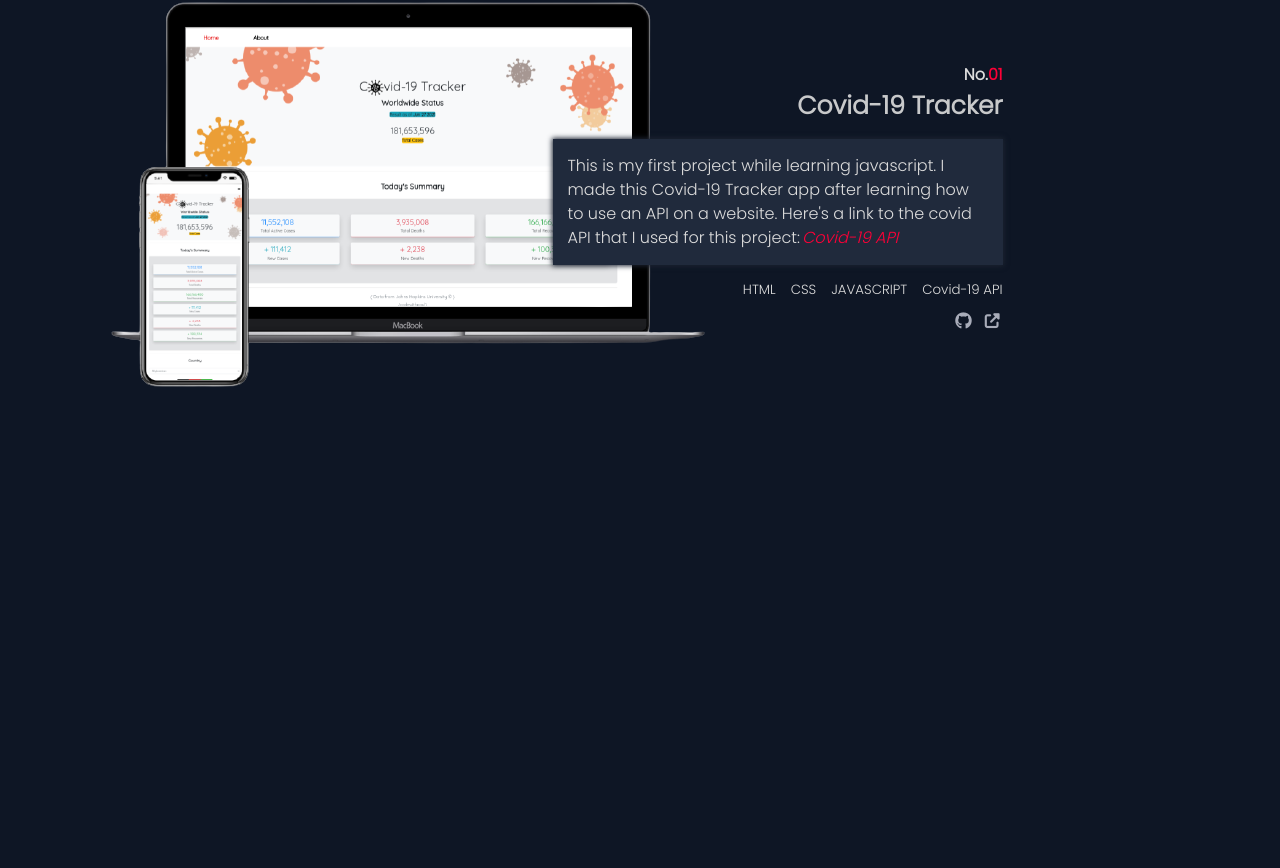
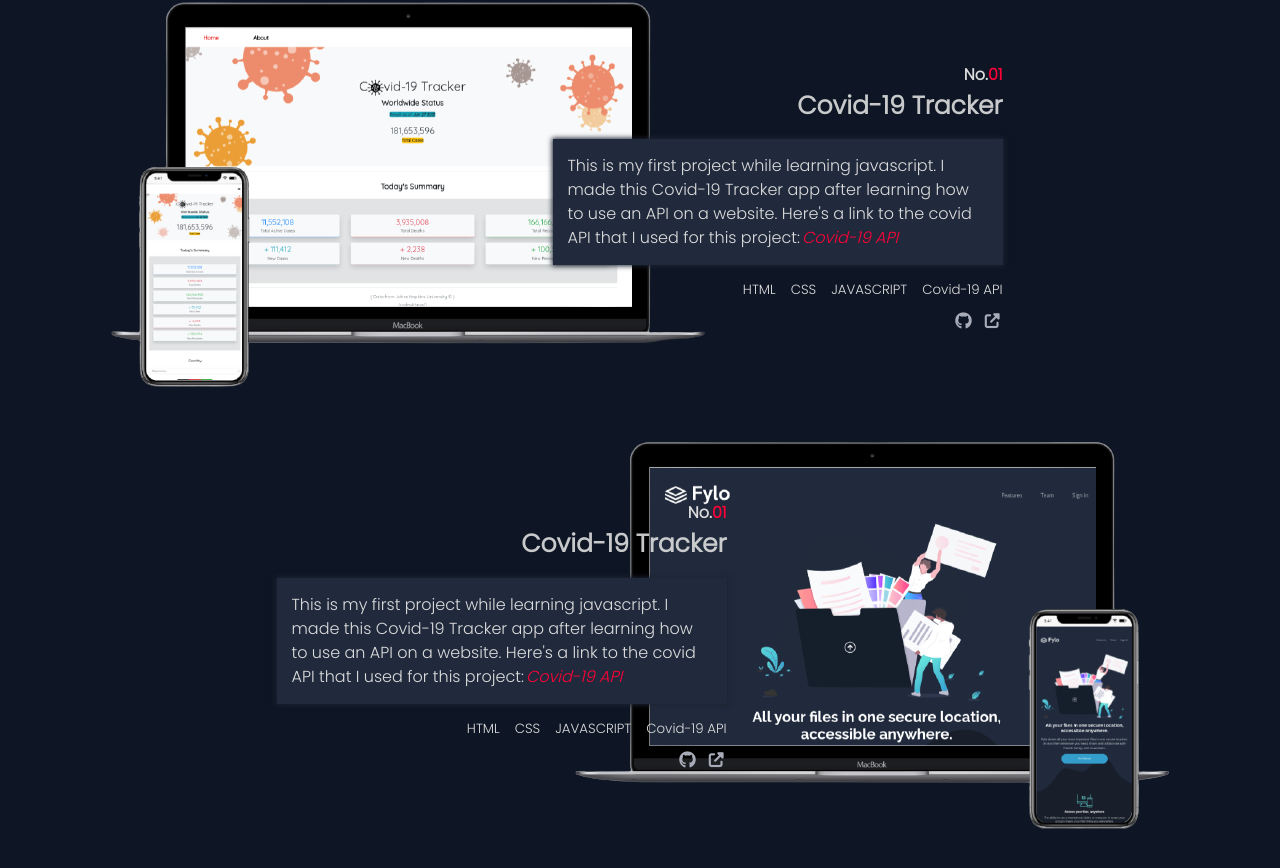
Before and after one commit to PaulPintang/Portfolio, a React (Create React App) app: page / in a window 1280 px wide. Shown: the part 1854-2722 px from the top of the page. Before the commit the page ends 2327 px from the top, so only its background shows below. Built offline with nearby package versions, Linux system fonts and the light colour scheme.

Commit message:
style: pass props to projectinfo for positioning descrp..

```diff
--- a/src/components/Projects/Projects.styled.js
+++ b/src/components/Projects/Projects.styled.js
@@ -9,6 +9,7 @@ export const Section = styled.section`
 `;
 
 export const ProjectContainer = styled(Flex)`
+  padding-bottom: 30px;
   display: flex;
   justify-content: center;
   width: 500px;
@@ -29,7 +30,8 @@ export const ProjectInfo = styled.div`
   align-items: flex-end;
   flex-direction: column;
   position: relative;
-  right: 180px;
+  /* right: 180px; */
+  right:  ${({ right, left }) => (right ? "180px" : left ? "-180px" : "")}};
   padding: 50px 0;
   div.title {
     text-align: right;
--- a/src/components/Projects/index.jsx
+++ b/src/components/Projects/index.jsx
@@ -29,7 +29,7 @@ const Projects = () => {
               <img src={img1} alt="" />
             </a>
           </div>
-          <ProjectInfo>
+          <ProjectInfo right>
             <div class="title">
               <h4>
                 No.<Span>01</Span>
@@ -78,6 +78,66 @@ const Projects = () => {
             </LinkToProject>
           </ProjectInfo>
         </ProjectContainer>
+
+        <ProjectContainer className="rev eal">
+          <ProjectInfo left>
+            <div class="title">
+              <h4>
+                No.<Span>01</Span>
+              </h4>
+              <h3>Covid-19 Tracker</h3>
+            </div>
+
+            <Description>
+              <p>
+                This is my first project while learning javascript. I made this
+                Covid-19 Tracker app after learning how to use an API on a
+                website. Here's a link to the covid API that I used for this
+                project:
+                <a href="https://disease.sh" target="_blank" rel="noreferrer">
+                  <Span>Covid-19 API</Span>
+                </a>
+              </p>
+            </Description>
+
+            <Flex left>
+              <small>HTML</small>
+              <small>CSS</small>
+              <small>JAVASCRIPT</small>
+              <small>Covid-19 API</small>
+            </Flex>
+
+            <LinkToProject>
+              <li>
+                <a
+                  href="https://github.com/PaulPintang/Covid-19-Tracker-App"
+                  target="_blank"
+                  rel="noreferrer"
+                >
+                  <i className="fab fa-github"></i>
+                </a>
+              </li>
+              <li>
+                <a
+                  href="https://paulpintang.github.io/Covid-19-Tracker-App/"
+                  target="_blank"
+                  rel="noreferrer"
+                >
+                  <i className="fas fa-external-link-alt"></i>
+                </a>
+              </li>
+            </LinkToProject>
+          </ProjectInfo>
+          <div>
+            <a
+              href="https://paulpintang.github.io/Covid-19-Tracker-App/"
+              target="_blank"
+              rel="noreferrer"
+            >
+              <img src={img2} alt="" />
+            </a>
+          </div>
+        </ProjectContainer>
       </Container>
     </Section>
   );
--- a/src/components/styles/Reusable.styled.js
+++ b/src/components/styles/Reusable.styled.js
@@ -14,7 +14,7 @@ export const Flex = styled.div`
   display: flex;
   height: 100%;
   justify-content: ${({ right, left }) =>
-    right ? "flex-end" : "space-between"}};
+    right ? "flex-end" : left ? "" : "space-between"}};
   align-items: center;
   gap: 15px;
 `;
```
